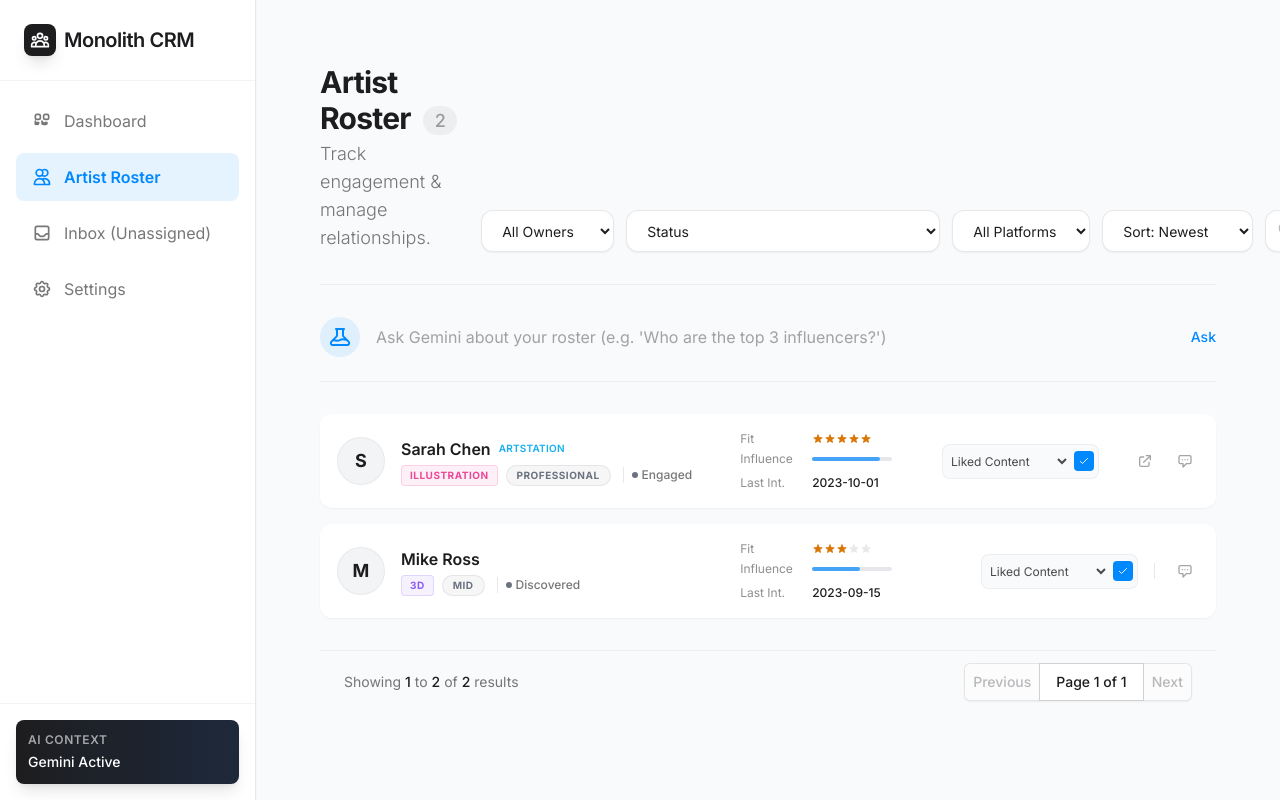
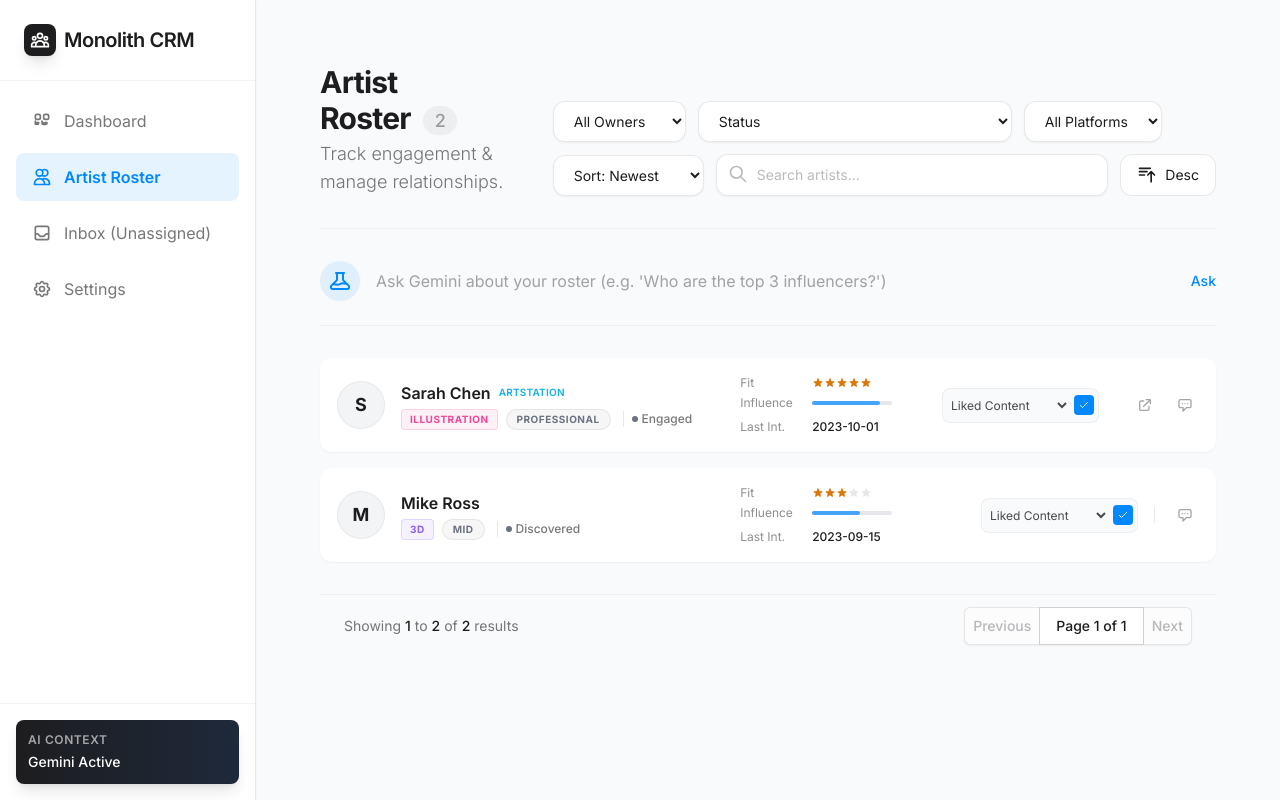
Before and after one commit to nuljui/artist_rm, a React (Vite) app: page / in a window 1280 px wide. Both pictures are taken after a click on the button "Artist Roster". Built offline with nearby package versions, Linux system fonts and the light colour scheme.

Commit message:
UI: Fix header overflow with flex-wrap

```diff
--- a/components/CustomerList.tsx
+++ b/components/CustomerList.tsx
@@ -223,7 +223,7 @@ export const ArtistList: React.FC<ArtistListProps> = ({ data, config, viewMode,
   return (
     <div className="space-y-8 max-w-7xl mx-auto px-4 sm:px-6 lg:px-8 py-8">
       {/* HEADER & FILTERS */}
-      <div className="flex flex-col md:flex-row justify-between items-start md:items-end gap-6 border-b border-ink/5 pb-8">
+      <div className="flex flex-col xl:flex-row justify-between items-start xl:items-end gap-6 border-b border-ink/5 pb-8">
         <div className="space-y-1">
           <h1 className="text-3xl font-bold text-ink tracking-tight">
             {viewMode === 'unassigned' ? 'Inbox (Unassigned)' : 'Artist Roster'}
@@ -236,21 +236,21 @@ export const ArtistList: React.FC<ArtistListProps> = ({ data, config, viewMode,
           </p>
         </div>
 
-        <div className="flex flex-col md:flex-row gap-3 w-full md:w-auto">
+        <div className="flex flex-wrap gap-3 w-full xl:w-auto items-center">
           {/* Simple Filters */}
-          <select className="px-4 py-2.5 border border-ink/10 rounded-xl text-sm bg-canvas text-ink focus:ring-2 focus:ring-accent focus:outline-none shadow-sm" value={ownerFilter} onChange={e => setOwnerFilter(e.target.value)}>
+          <select className="px-4 py-2.5 border border-ink/10 rounded-xl text-sm bg-canvas text-ink focus:ring-2 focus:ring-accent focus:outline-none shadow-sm flex-1 md:flex-none" value={ownerFilter} onChange={e => setOwnerFilter(e.target.value)}>
             <option value="All">All Owners</option>
             {owners.map(o => <option key={o} value={o}>{o}</option>)}
           </select>
-          <select className="px-4 py-2.5 border border-ink/10 rounded-xl text-sm bg-canvas text-ink focus:ring-2 focus:ring-accent focus:outline-none shadow-sm" value={statusFilter} onChange={e => setStatusFilter(e.target.value)}>
+          <select className="px-4 py-2.5 border border-ink/10 rounded-xl text-sm bg-canvas text-ink focus:ring-2 focus:ring-accent focus:outline-none shadow-sm flex-1 md:flex-none" value={statusFilter} onChange={e => setStatusFilter(e.target.value)}>
             <option value="All">Status</option>
             {statuses.map(s => <option key={s} value={s}>{s}</option>)}
           </select>
-          <select className="px-4 py-2.5 border border-ink/10 rounded-xl text-sm bg-canvas text-ink focus:ring-2 focus:ring-accent focus:outline-none shadow-sm" value={primaryPlatformFilter} onChange={e => setPrimaryPlatformFilter(e.target.value)}>
+          <select className="px-4 py-2.5 border border-ink/10 rounded-xl text-sm bg-canvas text-ink focus:ring-2 focus:ring-accent focus:outline-none shadow-sm flex-1 md:flex-none" value={primaryPlatformFilter} onChange={e => setPrimaryPlatformFilter(e.target.value)}>
             <option value="All">All Platforms</option>
             {allPrimaryPlatforms.map(p => <option key={p} value={p}>{p}</option>)}
           </select>
-          <select className="px-4 py-2.5 border border-ink/10 rounded-xl text-sm bg-canvas text-ink focus:ring-2 focus:ring-accent focus:outline-none shadow-sm" value={sortBy} onChange={e => setSortBy(e.target.value as any)}>
+          <select className="px-4 py-2.5 border border-ink/10 rounded-xl text-sm bg-canvas text-ink focus:ring-2 focus:ring-accent focus:outline-none shadow-sm flex-1 md:flex-none" value={sortBy} onChange={e => setSortBy(e.target.value as any)}>
             <option value="Newest">Sort: Newest</option>
             <option value="Fit Score">Sort: Fit</option>
             <option value="Influence">Sort: Influence</option>
```
